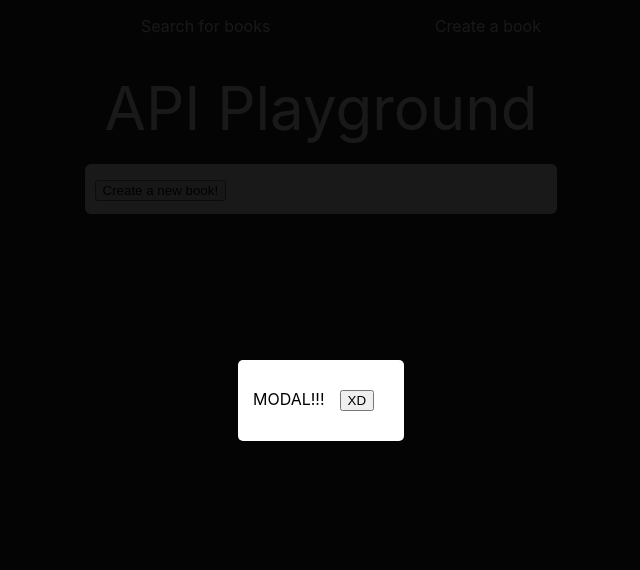
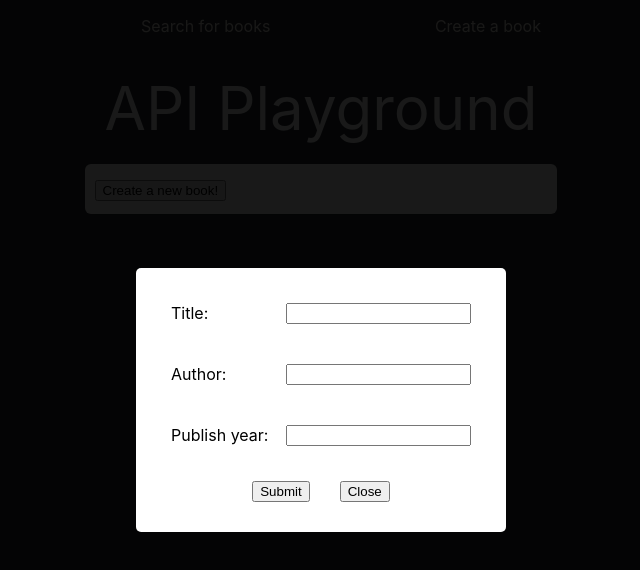
Before and after one commit to knapcp3/books-api-frontend, a React (Create React App) app: page /create-book in a window 1280 px wide. Both pictures are taken after a click on the button "Create a new book!". Shown: the top 570 px of the page, without its empty margins (319-959 px from the left). Built offline with nearby package versions, Linux system fonts and the light colour scheme.

Commit message:
Fix bugs and correct UI

```diff
--- a/src/APIPlayground/CreateBook/CreateBook.tsx
+++ b/src/APIPlayground/CreateBook/CreateBook.tsx
@@ -1,13 +1,22 @@
 import React, { Component } from "react";
+import axios from "axios";
+import config from "./../../config";
+import { BookModel } from "./../../models/API/Book.model";
 import CreateBookModal from "./CreateBookModal";
+import CreateBookForm from "./CreateBookForm";
 import "./../../styles/CreateBookModal.css";
+import "./../../styles/CreateBookForm.css";
 
 class CreateBook extends Component<any, any> {
   constructor(props: any) {
     super(props);
 
     this.state = {
-      showModal: false
+      showModal: false,
+      title: "",
+      author: "",
+      publish_year: "",
+      info: ""
     };
   }
 
@@ -17,20 +26,77 @@ class CreateBook extends Component<any, any> {
     });
   };
 
+  onChangeTitle = (e: any) => {
+    this.setState({
+      title: e.target.value
+    });
+  };
+
+  onChangeAuthor = (e: any) => {
+    this.setState({
+      author: e.target.value
+    });
+  };
+
+  onChangePublishYear = (e: any) => {
+    this.setState({
+      publish_year: e.target.value
+    });
+  };
+
+  onSubmit = (e: any) => {
+    e.preventDefault();
+    this.postBook();
+    this.setState({
+      title: "",
+      author: "",
+      publish_year: ""
+    });
+    this.toggleModal();
+  };
+
+  postBook() {
+    const { author, title, publish_year } = this.state;
+
+    if (!author || !title || (!publish_year && publish_year !== 0)) {
+      this.setState({
+        info: "Incorrect input values"
+      });
+    } else {
+      const bookModel = new BookModel(undefined, title, author, +publish_year);
+      axios
+        .post(`${config.baseUrl}/api/book`, bookModel)
+        .then(res => {
+          this.setState({
+            info: `Book with id ${res.data} created!`
+          });
+        })
+        .catch(err => {
+          console.log(err);
+        });
+    }
+  }
+
   render() {
-    const { showModal } = this.state;
+    const { showModal, info } = this.state;
 
     return (
       <div className="m-card">
         {showModal ? (
           <CreateBookModal>
-            MODAL!!!
-            <button onClick={this.toggleModal}>XD</button>
+            <CreateBookForm
+              toggleModal={this.toggleModal}
+              onChangeTitle={this.onChangeTitle}
+              onChangeAuthor={this.onChangeAuthor}
+              onChangePublishYear={this.onChangePublishYear}
+              onSubmit={this.onSubmit}
+            />
           </CreateBookModal>
         ) : null}
 
         <div>
           <button onClick={this.toggleModal}>Create a new book!</button>
+          {info && <p>{info}</p>}
         </div>
       </div>
     );
--- /dev/null
+++ b/src/APIPlayground/CreateBook/CreateBookForm.tsx
@@ -0,0 +1,48 @@
+import React, { Component } from "react";
+
+class CreateBookForm extends Component<any, any> {
+
+  render() {
+    const {
+      toggleModal,
+      onSubmit,
+      onChangeAuthor,
+      onChangeTitle,
+      onChangePublishYear,
+      author,
+      title,
+      publish_year
+    } = this.props;
+
+    const closeBtn = toggleModal ? (
+      <button onClick={toggleModal}>Close</button>
+    ) : null;
+
+    return (
+      <form onSubmit={onSubmit}>
+        <label>
+          Title:
+          <input type="text" value={title} onChange={onChangeTitle} />
+        </label>
+        <label>
+          Author:
+          <input type="text" value={author} onChange={onChangeAuthor} />
+        </label>
+        <label>
+          Publish year:
+          <input
+            type="number"
+            value={publish_year}
+            onChange={onChangePublishYear}
+          />
+        </label>
+        <section className="form-buttons">
+          <button type="submit">Submit</button>
+          {closeBtn}
+        </section>
+      </form>
+    );
+  }
+}
+
+export default CreateBookForm;
--- a/src/APIPlayground/CreateBook/CreateBookModal.tsx
+++ b/src/APIPlayground/CreateBook/CreateBookModal.tsx
@@ -1,5 +1,4 @@
 import { Component } from "react";
-// import React from "react";
 import { createPortal } from "react-dom";
 
 const modalRoot: HTMLElement = document.getElementById("modal");
--- a/src/APIPlayground/SearchBook/BookId.tsx
+++ b/src/APIPlayground/SearchBook/BookId.tsx
@@ -1,29 +1,24 @@
-import React, { Component } from 'react';
-import Book from '../Book';
+import React, { Component } from "react";
+import Book from "../Book";
 
 class BookId extends Component<any, any> {
-
   render() {
+    const { onChangeBookFromId, handleBookFromIdClick, book } = this.props;
     return (
       <div className="flex-hor">
         <div>
           <input
-                        onChange={this.props.onChangeBookFromId}
+            onChange={onChangeBookFromId}
             value={this.props.id}
             type="number"
             min="1"
             max="10"
           />
-                    <button
-                        type="submit"
-                        onClick={this.props.handleBookFromIdClick}
-                    >
+          <button type="submit" onClick={handleBookFromIdClick}>
             search with book id
           </button>
         </div>
-                <Book
-                    book={this.props.book}
-                />
+        {book && <Book book={book} />}
       </div>
     );
   }
--- a/src/APIPlayground/SearchBook/RandomTitle.tsx
+++ b/src/APIPlayground/SearchBook/RandomTitle.tsx
@@ -6,7 +6,7 @@ class RandomTitle extends Component<IRandomTitleProps, any> {
     return (
       <div className="flex-hor">
         <button onClick={this.props.handleRandomTitleClick}>
-          random title from db!
+          random title from db
         </button>
         <div>{this.props.randomTitle}</div>
       </div>
--- a/src/APIPlayground/SearchBook/SearchBook.tsx
+++ b/src/APIPlayground/SearchBook/SearchBook.tsx
@@ -1,5 +1,6 @@
 import React, { Component } from "react";
 import RandomTitle from "./RandomTitle";
+import BookParams from "./BookParams";
 import BookId from "./BookId";
 import axios from "axios";
 import config from "../../config";
@@ -30,9 +31,21 @@ class CreateBook extends Component<any, ISearchBookState> {
     this.fetchBookFromId(id);
   };
 
+  // handleBookFromParamsClick = () => {
+  //   console.log('params');
+  //   // const id = +this.state.bookIdValue;
+  //   // this.fetchBookFromId(id);
+  // };
+
   onChangeBookFromId = (e: any) => {
     this.setState({
       bookIdValue: e.target.value
+    });
+  };
+
+  onChangeBookFromParams = (e: any) => {
+    this.setState({
+      bookParamsValue: e.target.value
     });
   };
 
@@ -60,7 +73,6 @@ class CreateBook extends Component<any, ISearchBookState> {
     axios
       .get(`${config.baseUrl}/api/book/${id}`)
       .then(res => {
-        console.log(res);
         if (res.status > 400) throw new Error("Error Response From Server");
         return res.data;
       })
@@ -78,17 +90,30 @@ class CreateBook extends Component<any, ISearchBookState> {
   }
 
   render() {
+    const {
+      bookFromParams,
+      bookParamsValue,
+      randomTitle,
+      bookFromId,
+      bookIdValue
+    } = this.state;
     return (
       <div className="m-card">
         <RandomTitle
-          randomTitle={this.state.randomTitle}
+          randomTitle={randomTitle}
           handleRandomTitleClick={this.handleRandomTitleClick}
         />
         <BookId
-          book={this.state.bookFromId}
+          book={bookFromId}
           handleBookFromIdClick={this.handleBookFromIdClick}
-          id={this.state.bookIdValue}
+          id={bookIdValue}
           onChangeBookFromId={this.onChangeBookFromId}
+        />
+        <BookParams
+          book={bookFromParams}
+          param={bookParamsValue}
+          onChangeBookFromParams={this.onChangeBookFromParams}
+          // handleBookFromParamsClick={this.handleBookFromParamsClick}
         />
       </div>
     );
```
Lines whose indentation alone changed are shown as unchanged.
